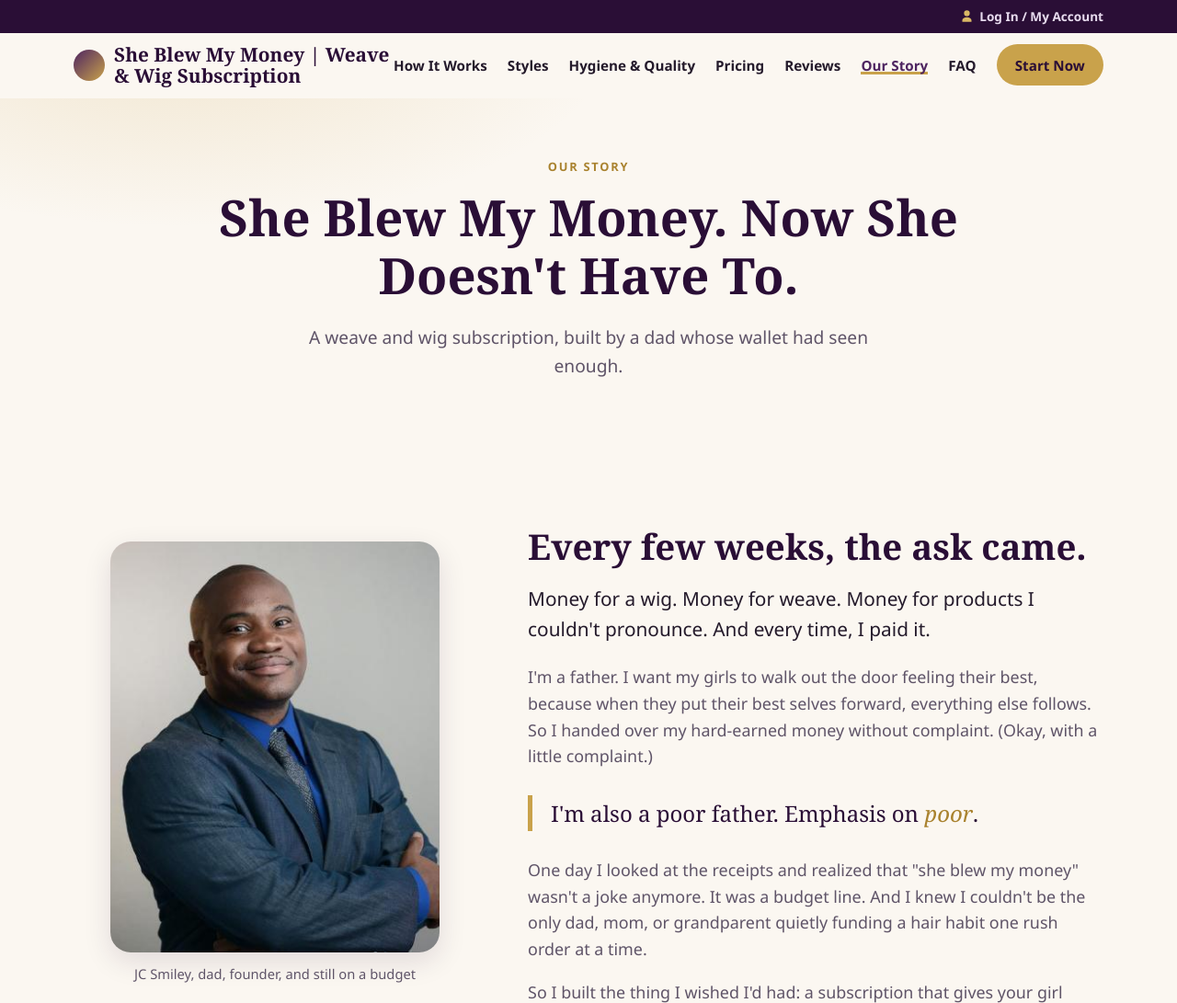
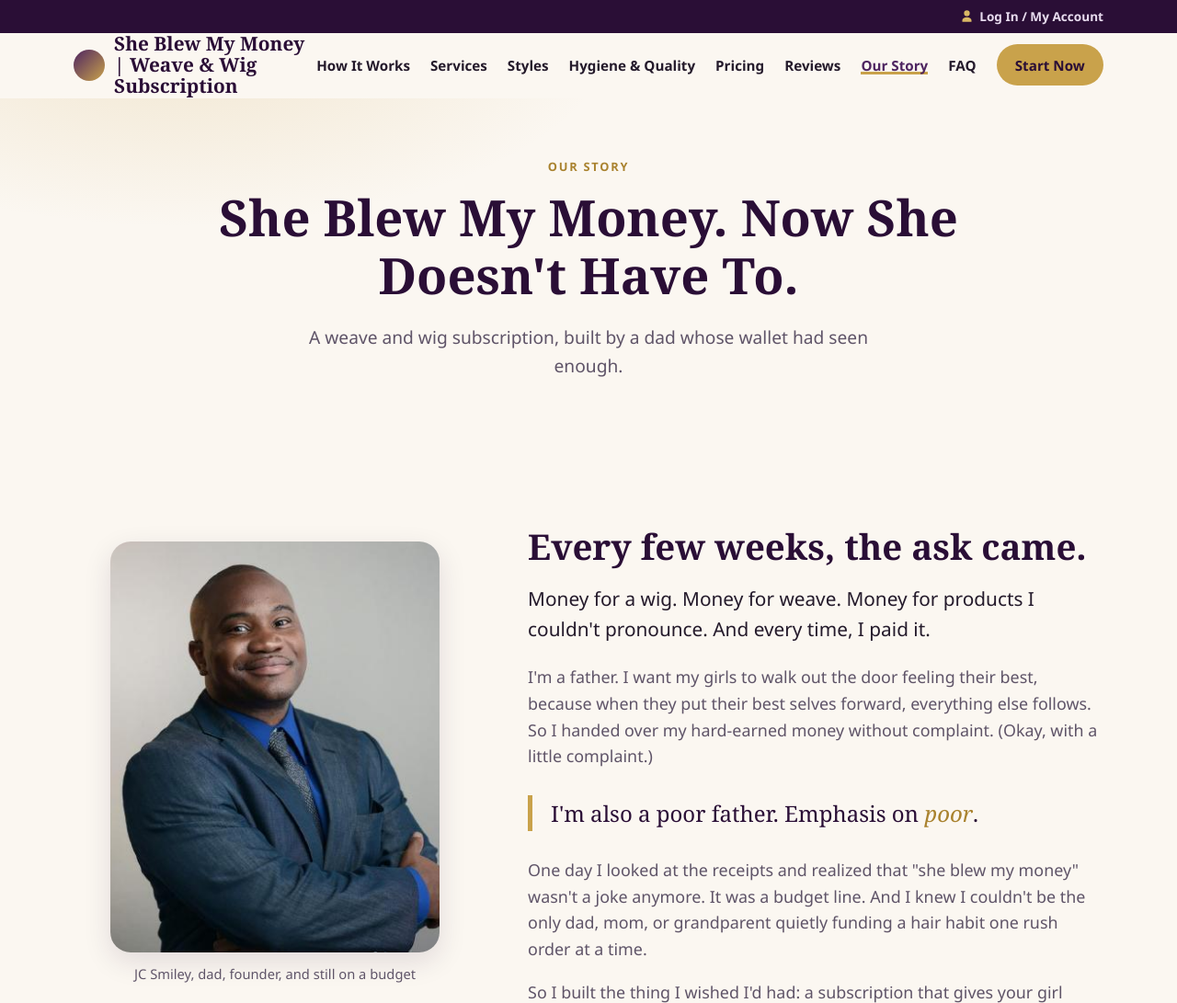
Before and after one commit to jcsmileyjr/wig, a plain HTML site: page about.html in a window 1280 px wide. Shown: the top 1091 px of the page at 92% size. Drawn offline with Linux system fonts and the light colour scheme.

Commit message:
Add "Services" link to navigation and update footer contact text

```diff
--- a/about.html
+++ b/about.html
@@ -147,6 +147,7 @@
       <nav id="main-nav" class="main-nav" aria-label="Main">
         <ul>
           <li><a href="index.html#how-it-works">How It Works</a></li>
+          <li><a href="services.html">Services</a></li>
           <li><a href="index.html#styles">Styles</a></li>
           <li><a href="index.html#hygiene">Hygiene &amp; Quality</a></li>
           <li><a href="index.html#pricing">Pricing</a></li>
@@ -353,6 +354,7 @@
         <p class="footer-title">Company</p>
         <ul>
           <li><a href="about.html">About</a></li>
+          <li><a href="services.html">Services</a></li>
           <li><a href="/contact">Contact</a></li>
           <li><a href="/faq">FAQ</a></li>
         </ul>
```
Also changed, not shown: index.html (+1 -1 lines).
